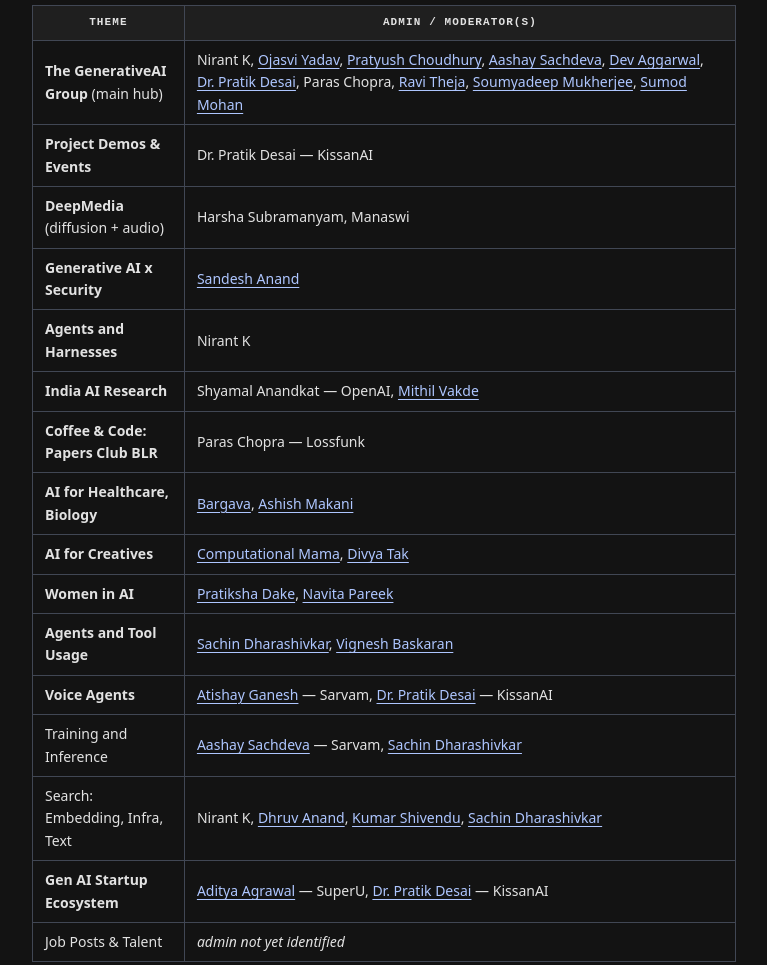
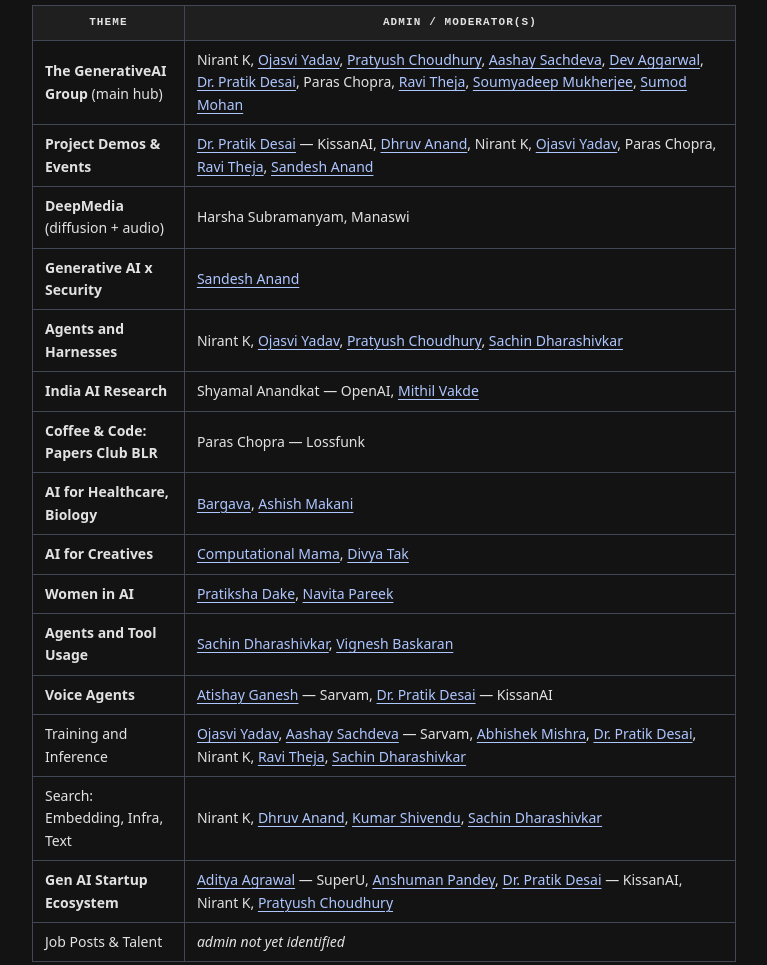
Before and after one commit to NirantK/generativeai-community-site, an Astro site: page /people in a window 1280 px wide. Shown: the part 591-1556 px from the top of the page, without its empty margins (256-1023 px from the left). Built offline with nearby package versions, Linux system fonts and the light colour scheme; Astro itself is replaced by a stand-in of ours.

Commit message:
Update group admins from WhatsApp screenshots
- Project Demos & Events: add Dhruv Anand, Nirant K, Ojasvi Yadav,
  Paras Chopra, Ravi Theja, Sandesh Anand
- Agents and Harnesses: add Ojasvi Yadav, Pratyush Choudhury,
  Sachin Dharashivkar
- Training and Inference: add Ojasvi Yadav, Abhishek Mishra,
  Dr. Pratik Desai, Nirant K, Ravi Theja
- Gen AI Startup Ecosystem: add Anshuman Pandey, Nirant K,
  Pratyush Choudhury

```diff
--- a/src/content/community/people.md
+++ b/src/content/community/people.md
@@ -13,10 +13,10 @@ Each sub-group has its own admin or moderator. Nirant is co-admin everywhere.
 | Theme | Admin / Moderator(s) |
 |---|---|
 | **The GenerativeAI Group** (main hub) | Nirant K, [Ojasvi Yadav](https://www.linkedin.com/in/ojasviyadav/), [Pratyush Choudhury](https://www.linkedin.com/in/177pc/), [Aashay Sachdeva](https://www.linkedin.com/in/aashay-sachdeva-020806b7/), [Dev Aggarwal](https://www.linkedin.com/in/devxpy/), [Dr. Pratik Desai](https://www.linkedin.com/in/pratikkumardesai/), Paras Chopra, [Ravi Theja](https://www.linkedin.com/in/ravidesetty/), [Soumyadeep Mukherjee](https://www.linkedin.com/in/soumyadeepmukherjee/), [Sumod Mohan](https://www.linkedin.com/in/sumod-k-mohan-3a30127/) |
-| **Project Demos & Events** | Dr. Pratik Desai — KissanAI |
+| **Project Demos & Events** | [Dr. Pratik Desai](https://www.linkedin.com/in/pratikkumardesai/) — KissanAI, [Dhruv Anand](https://www.linkedin.com/in/dhruv-anand-ainorthstartech/), Nirant K, [Ojasvi Yadav](https://www.linkedin.com/in/ojasviyadav/), Paras Chopra, [Ravi Theja](https://www.linkedin.com/in/ravidesetty/), [Sandesh Anand](https://www.linkedin.com/in/anandsandesh/) |
 | **DeepMedia** (diffusion + audio) | Harsha Subramanyam, Manaswi |
 | **Generative AI x Security** | [Sandesh Anand](https://www.linkedin.com/in/anandsandesh/) |
-| **Agents and Harnesses** | Nirant K |
+| **Agents and Harnesses** | Nirant K, [Ojasvi Yadav](https://www.linkedin.com/in/ojasviyadav/), [Pratyush Choudhury](https://www.linkedin.com/in/177pc/), [Sachin Dharashivkar](https://www.linkedin.com/in/sachin-dharashivkar/) |
 | **India AI Research** | Shyamal Anandkat — OpenAI, [Mithil Vakde](https://www.linkedin.com/in/mvakde/) |
 | **Coffee & Code: Papers Club BLR** | Paras Chopra — Lossfunk |
 | **AI for Healthcare, Biology** | [Bargava](https://www.linkedin.com/in/bargava?originalSubdomain=in), [Ashish Makani](https://www.linkedin.com/in/tp53/) |
@@ -24,9 +24,9 @@ Each sub-group has its own admin or moderator. Nirant is co-admin everywhere.
 | **Women in AI** | [Pratiksha Dake](https://www.linkedin.com/in/pratikshadake/), [Navita Pareek](https://www.linkedin.com/in/navita-pareek-1430a79b/) |
 | **Agents and Tool Usage** | [Sachin Dharashivkar](https://www.linkedin.com/in/sachin-dharashivkar/), [Vignesh Baskaran](https://www.linkedin.com/in/vigneshbaskaran0123/) |
 | **Voice Agents** | [Atishay Ganesh](https://www.linkedin.com/in/atishay-ganesh) — Sarvam, [Dr. Pratik Desai](https://www.linkedin.com/in/pratikkumardesai/) — KissanAI |
-| Training and Inference | [Aashay Sachdeva](https://www.linkedin.com/in/aashay-sachdeva-020806b7/) — Sarvam, [Sachin Dharashivkar](https://www.linkedin.com/in/sachin-dharashivkar/) |
+| Training and Inference | [Ojasvi Yadav](https://www.linkedin.com/in/ojasviyadav/), [Aashay Sachdeva](https://www.linkedin.com/in/aashay-sachdeva-020806b7/) — Sarvam, [Abhishek Mishra](https://www.linkedin.com/in/abhishek-harshvardhan-mishra/), [Dr. Pratik Desai](https://www.linkedin.com/in/pratikkumardesai/), Nirant K, [Ravi Theja](https://www.linkedin.com/in/ravidesetty/), [Sachin Dharashivkar](https://www.linkedin.com/in/sachin-dharashivkar/) |
 | Search: Embedding, Infra, Text | Nirant K, [Dhruv Anand](https://www.linkedin.com/in/dhruv-anand-ainorthstartech/), [Kumar Shivendu](https://www.linkedin.com/in/kshivendu/), [Sachin Dharashivkar](https://www.linkedin.com/in/sachin-dharashivkar/) |
-| **Gen AI Startup Ecosystem** | [Aditya Agrawal](https://www.linkedin.com/in/meadityagrawal/) — SuperU, [Dr. Pratik Desai](https://www.linkedin.com/in/pratikkumardesai/) — KissanAI |
+| **Gen AI Startup Ecosystem** | [Aditya Agrawal](https://www.linkedin.com/in/meadityagrawal/) — SuperU, [Anshuman Pandey](https://www.linkedin.com/in/gpt4/), [Dr. Pratik Desai](https://www.linkedin.com/in/pratikkumardesai/) — KissanAI, Nirant K, [Pratyush Choudhury](https://www.linkedin.com/in/177pc/) |
 | Job Posts & Talent | _admin not yet identified_ |
 
 ## Expertise and Advisory Board
```
